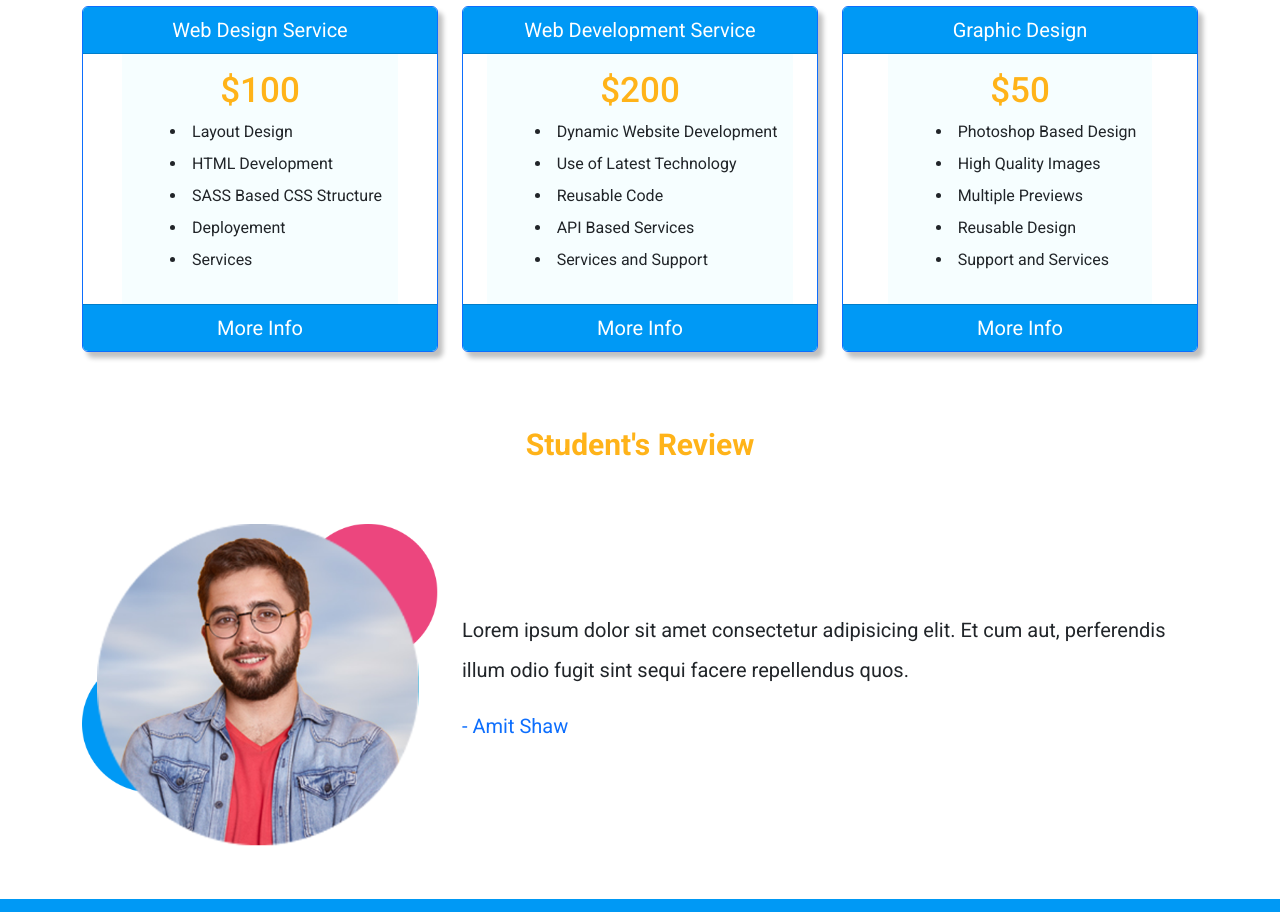
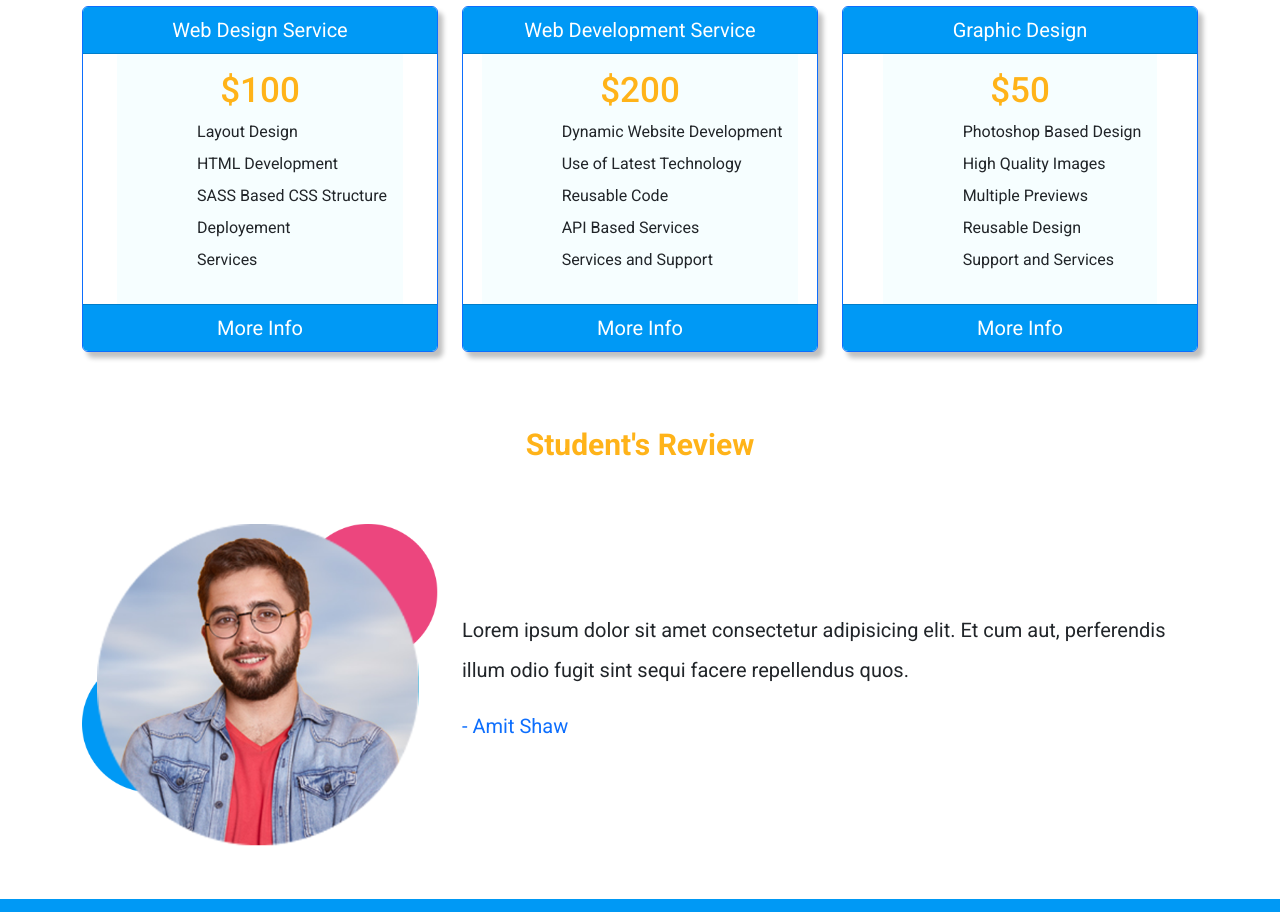
Before and after one commit to AmitShawGit/Mayank_Study_Point_MERN, a React (Create React App) app: page / in a window 1280 px wide. Shown: the part 2260-3172 px from the top of the page. Built offline with nearby package versions, Linux system fonts and the light colour scheme.

Commit message:
footer section completed

```diff
--- a/src/components/pricecard/style.scss
+++ b/src/components/pricecard/style.scss
@@ -24,7 +24,8 @@
     }
 
     .list-none {
-        list-style: inside;
+        list-style: none;
+        margin-left: 2rem;
 
       li{
         margin-top: 0.5rem;
```
